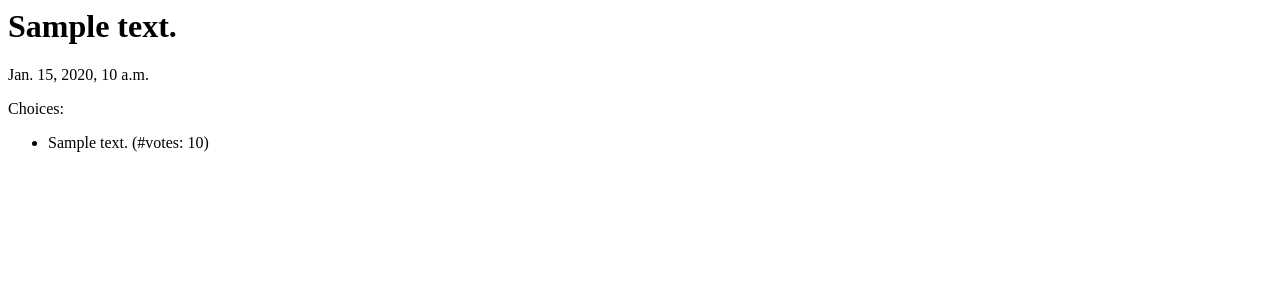
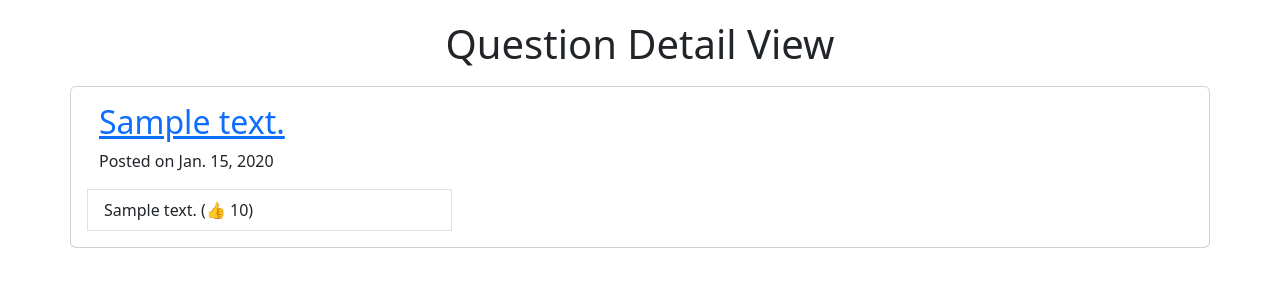
Before and after one commit to liuzheng1990/django-app-aws, a Django app: template polls/templates/polls/question_detail.html in a window 1280 px wide. Shown: the top 300 px of the page. Run offline with Django 3.2, Linux system fonts and the light colour scheme; the template is opened without the code that fills it: most values are stand-ins (such as "Sample title", 1, 10 or a date in 2020).

Commit message:
Beautify the detail view and thumb up feature

```diff
--- a/polls/templates/polls/question_detail.html
+++ b/polls/templates/polls/question_detail.html
@@ -1,4 +1,4 @@
-<h1>{{ object.question_text }}</h1>
+<!-- <h1>{{ object.question_text }}</h1>
 <p>{{ object.pub_date }}</p>
 
 <p>Choices:</p>
@@ -7,4 +7,55 @@
     {% for choice in object.choice_set.all %}
     <li>{{ choice.choice_text }} (#votes: {{ choice.votes }})</li>
     {% endfor %}
-</ul>
+</ul> -->
+
+<!DOCTYPE html>
+<html lang="en">
+<head>
+    <meta charset="UTF-8">
+    <meta name="viewport" content="width=device-width, initial-scale=1.0">
+    <title>Document</title>
+    <link href="https://cdn.jsdelivr.net/npm/bootstrap@5.3.0/dist/css/bootstrap.min.css" rel="stylesheet" integrity="sha384-9ndCyUaIbzAi2FUVXJi0CjmCapSmO7SnpJef0486qhLnuZ2cdeRhO02iuK6FUUVM" crossorigin="anonymous">
+    <style>
+        .title {
+            padding-top: 20px;
+            padding-bottom: 10px;
+        }
+    </style>
+</head>
+<body>
+    <script src="https://cdn.jsdelivr.net/npm/bootstrap@5.3.0/dist/js/bootstrap.bundle.min.js" integrity="sha384-geWF76RCwLtnZ8qwWowPQNguL3RmwHVBC9FhGdlKrxdiJJigb/j/68SIy3Te4Bkz" crossorigin="anonymous"></script>
+    <div class="container">
+        <div class="row">
+            <div class="col text-center">
+                <h1 class="title">Question Detail View</h1>
+            </div>
+
+        </div>
+
+        <div class="row pb-2">
+            <div class="col card">
+                <div class="card-body">
+                    <h2 class="card-title text-primary">
+                        <a href="{% url 'question-detail' pk=question.pk %}">
+                            {{ object.question_text }}
+                        </a>
+                    </h2>
+                    <p class="card-text muted">Posted on {{ object.pub_date|date }}</p>
+                    {% for choice in object.choice_set.all %}
+                    <ul class="container list-group">
+                        <div class="row row-cols-md-3">
+                            <li class="col list-group-item">
+                                {{ choice.choice_text }}
+                                (&#128077; {{ choice.votes }})
+                            </li>
+                        </div>
+                    </ul>
+                    {% endfor %}
+                </div>
+            </div>
+        </div>
+    </div>
+
+</body>
+</html>
--- a/polls/templates/polls/question_list.html
+++ b/polls/templates/polls/question_list.html
@@ -37,7 +37,7 @@
                         <div class="row row-cols-md-3">
                             <li class="col list-group-item">
                                 {{ choice.choice_text }}
-                                <!-- (&#128077; {{ choice.votes }}) -->
+                                (&#128077; {{ choice.votes }})
                             </li>
                         </div>
                     </ul>
```
